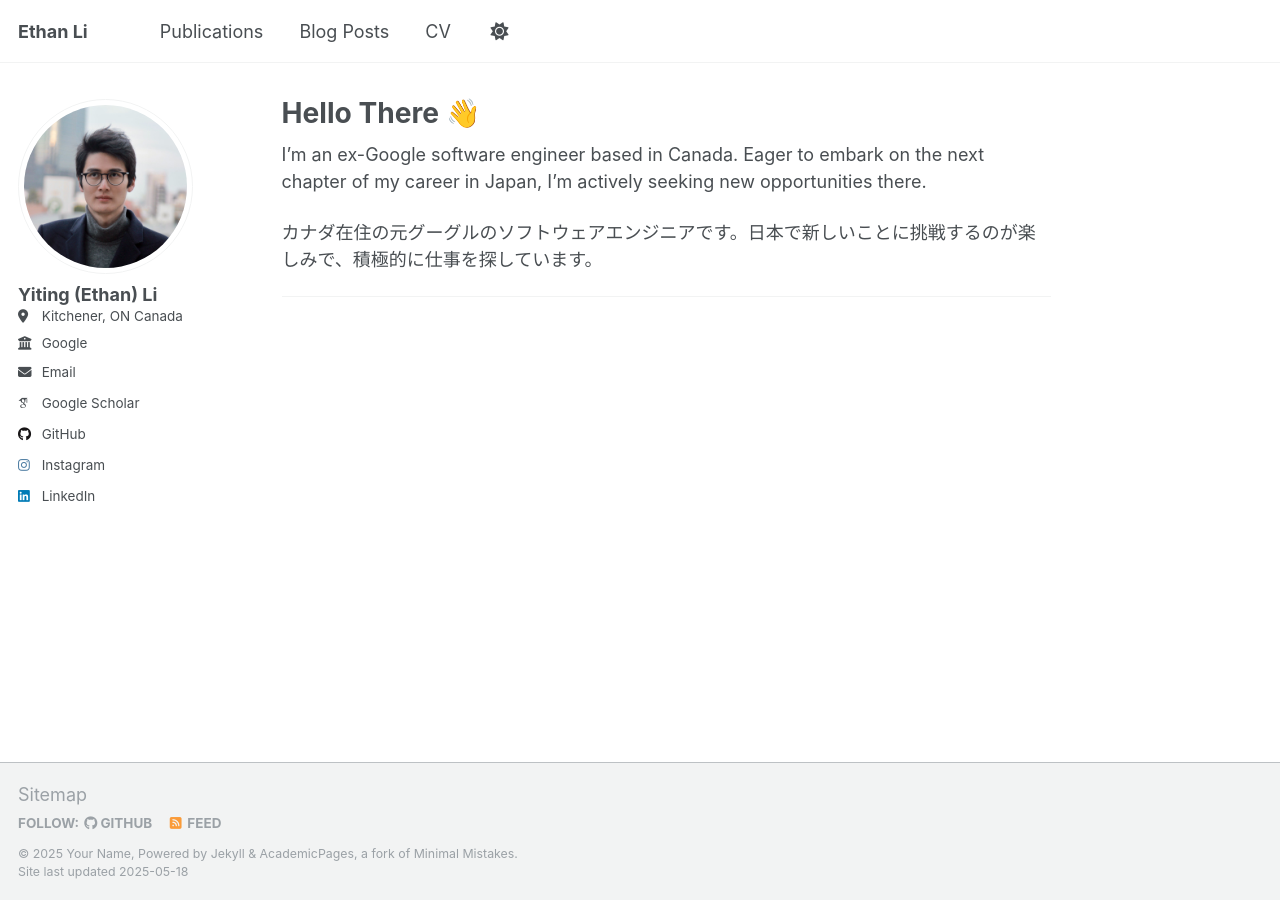
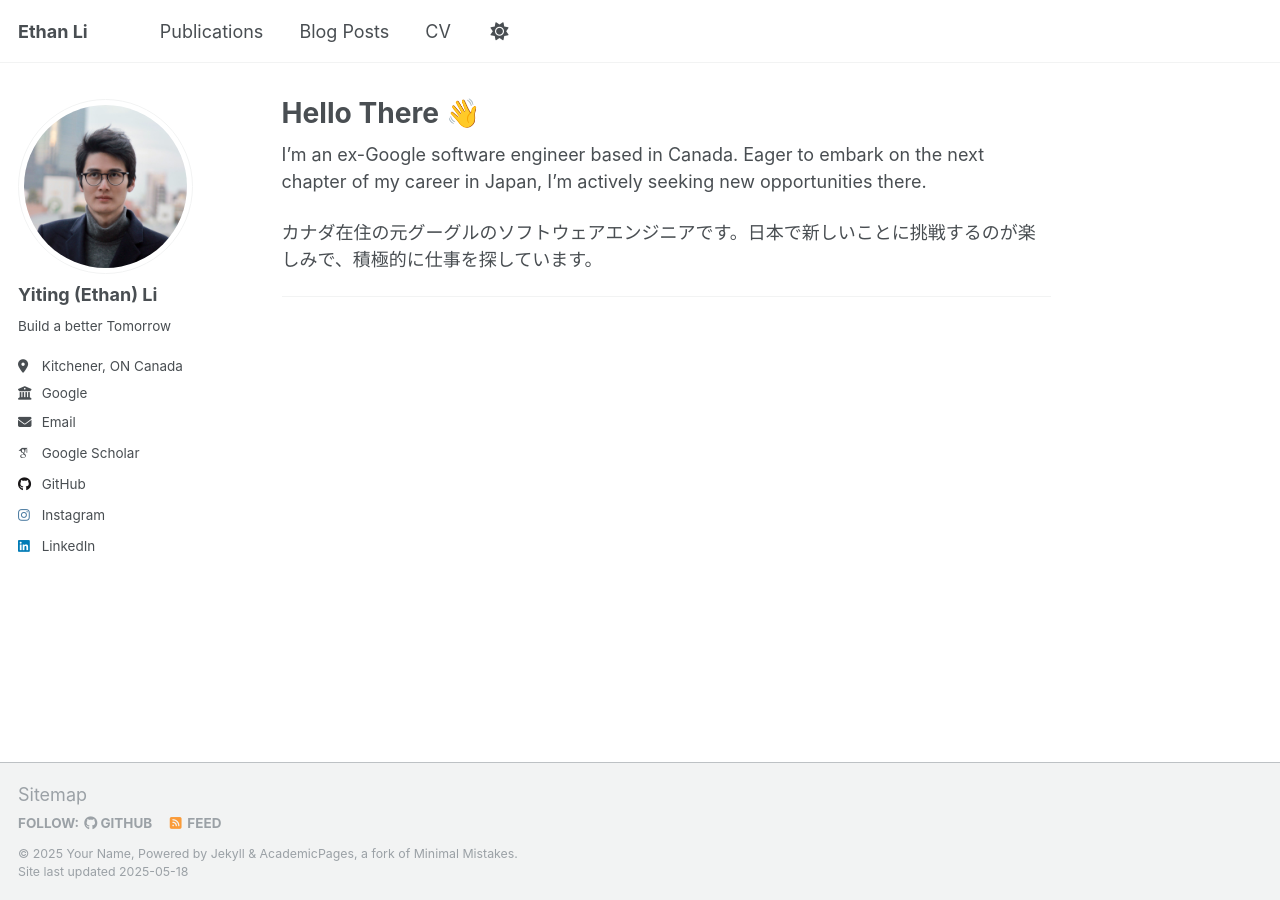
Before and after one commit to ethanleet/ethanleet.com, a Jekyll site: the page built from _pages/about.md, in a window 1280 px wide. Built offline with Jekyll 4.4.1, drawn with Linux system fonts in a browser that asks for light colours; some web fonts are replaced.

Commit message:
Restore bio

```diff
--- a/_config.yml
+++ b/_config.yml
@@ -25,7 +25,7 @@ author:
   avatar           : "profile.png"
   name             : "Yiting (Ethan) Li"
   pronouns         : # example: "she/her"
-  bio              : # Software Engineer
+  bio              : Build a better Tomorrow
   location         : "Kitchener, ON Canada"
   employer         : "Google"
   uri              : # Website
```
